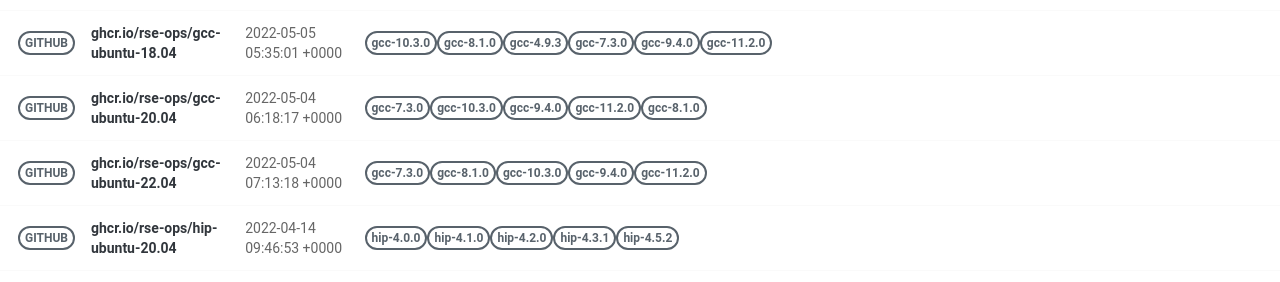
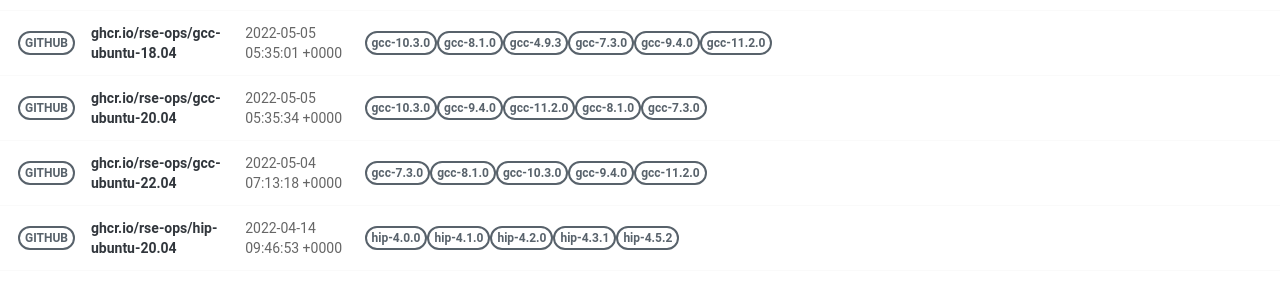
Before and after one commit to rse-ops/docker-images, a Jekyll site: the page built from pages/index.md, in a window 1280 px wide. Shown: the part 581-863 px from the top of the page. Built offline with Jekyll 4.4.1, drawn with Linux system fonts in a browser that asks for light colours; nearby versions of some CDN libraries.

Commit message:
Automated push to update library 2022-05-05

```diff
--- a/_library/ghcr.io-rse-ops-gcc-ubuntu-20.04.md
+++ b/_library/ghcr.io-rse-ops-gcc-ubuntu-20.04.md
@@ -1,14 +1,11 @@
 ---
 layout: container
 name: ghcr.io/rse-ops/gcc-ubuntu-20.04
-updated_at: 2022-05-04 06:18:17.409525
+updated_at: 2022-05-05 05:35:34.650749
 
 
 container_url: https://github.com/orgs/rse-ops/packages/container/package/gcc-ubuntu-20.04
 versions:
- - tag: gcc-7.3.0
-   dockerfile: https://github.com/rse-ops/docker-images/blob/main/ubuntu/gcc/Dockerfile
-   manifest: https://crane.ggcr.dev/manifest/ghcr.io/rse-ops/gcc-ubuntu-20.04:gcc-7.3.0
  - tag: gcc-10.3.0
    dockerfile: https://github.com/rse-ops/docker-images/blob/main/ubuntu/gcc/Dockerfile
    manifest: https://crane.ggcr.dev/manifest/ghcr.io/rse-ops/gcc-ubuntu-20.04:gcc-10.3.0
```
Also changed, not shown: other parts of _library/ghcr.io-rse-ops-gcc-ubuntu-20.04.md (+3 -0 lines).
